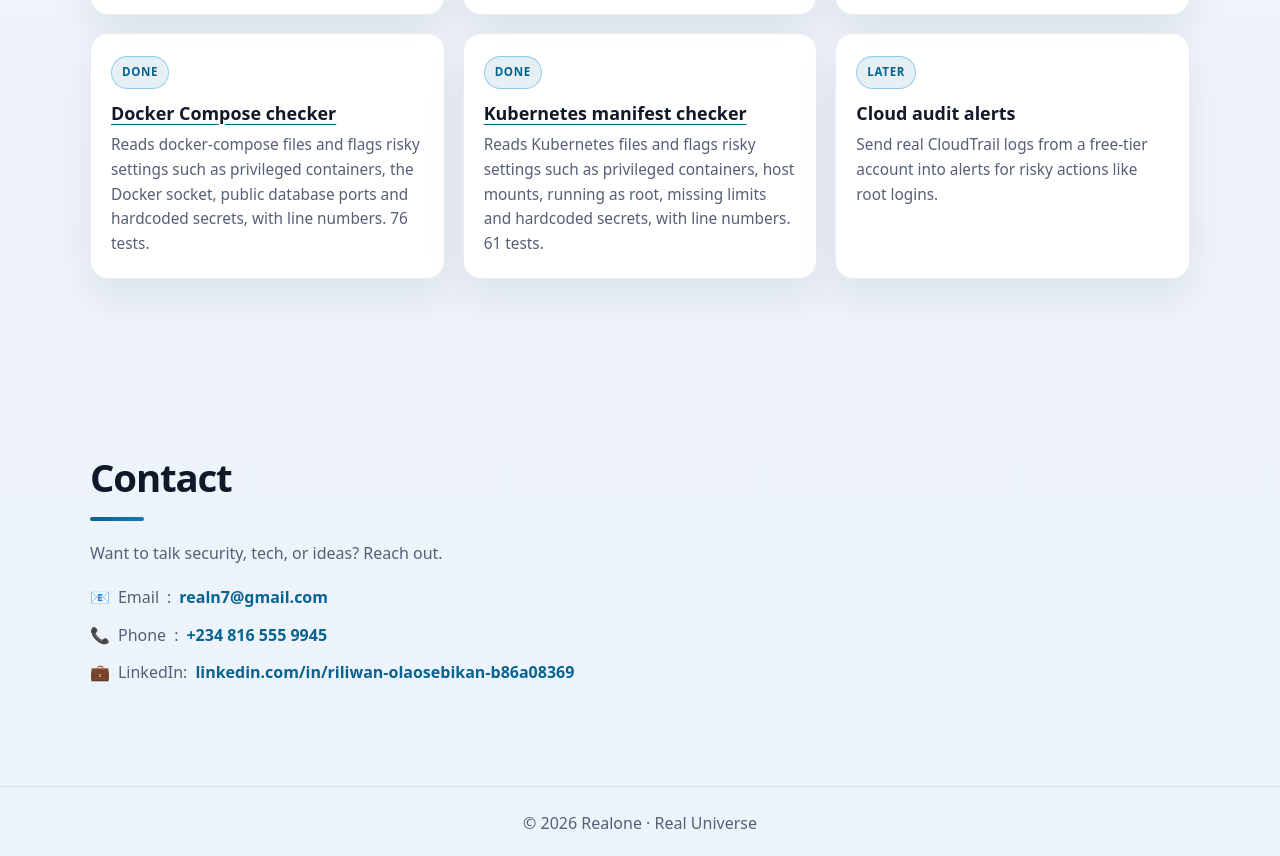
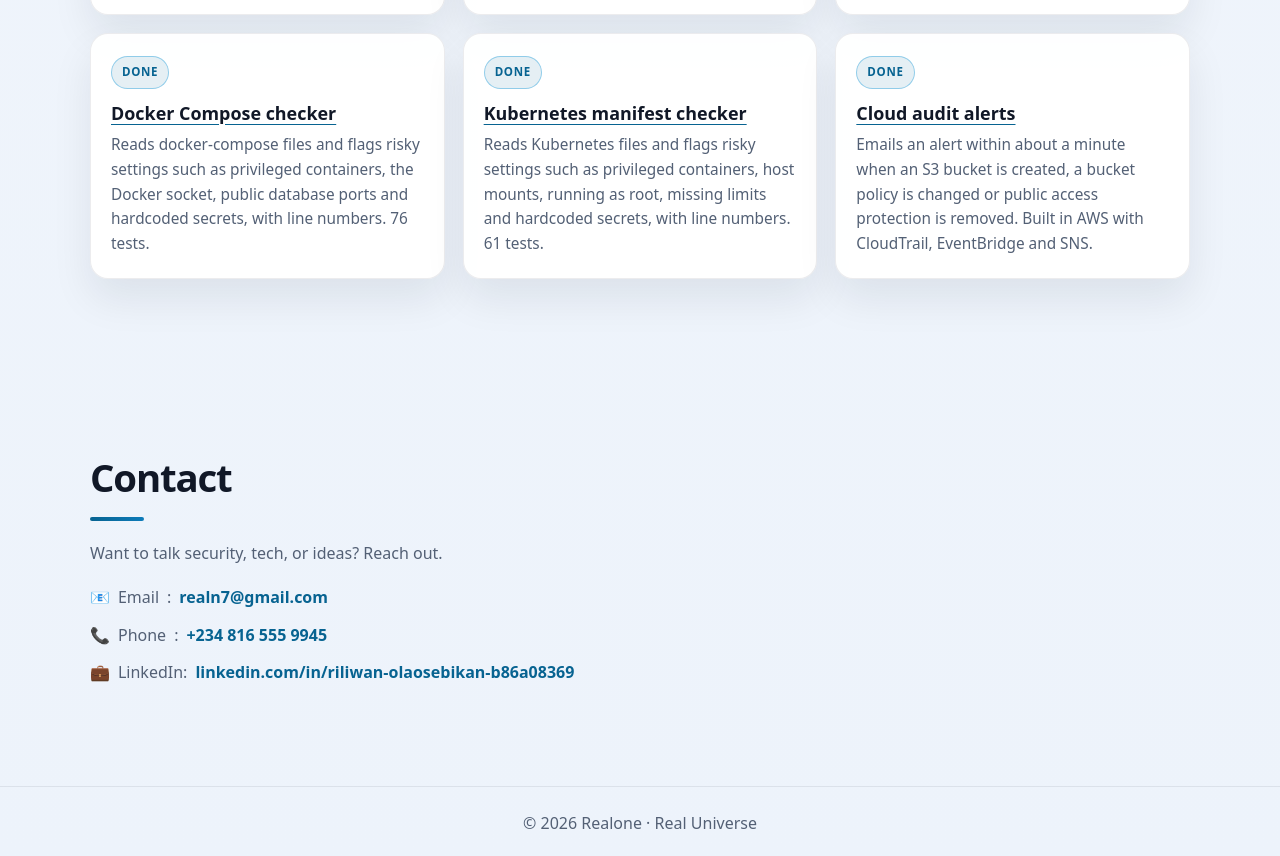
Before and after one commit to twistedsol/Tracking-Tool, a plain HTML site: page index.html in a window 1280 px wide. Shown: the part 3600-4456 px from the top of the page. Drawn offline with Linux system fonts and the light colour scheme.

Commit message:
Update Cloud audit alerts lab card.
Updated the description of Cloud audit alerts to provide more detail about the alerting process and technologies used.

```diff
--- a/index.html
+++ b/index.html
@@ -715,11 +715,11 @@
           </article>
 
             <article class="card">
-            <span class="badge" data-i18n="status_later">Later</span>
-              <h3 data-i18n="lab3_title">Cloud audit alerts</h3>
+           <span class="badge" data-i18n="status_done">Done</span>
+            <h3><a href="https://github.com/twistedsol/cloud-audit-alerts" target="_blank" rel="noopener" data-i18n="lab3_title" style="text-decoration: underline; text-decoration-color: var(--accent); text-underline-offset: 4px;">Cloud audit alerts</a></h3>
 
               <p data-i18n="lab3_text">
-                Send real CloudTrail logs from a free-tier account into alerts for risky actions like root logins.
+               Emails an alert within about a minute when an S3 bucket is created, a bucket policy is changed or public access protection is removed. Built in AWS with CloudTrail, EventBridge and SNS.
               </p>
             </article>
           </div>
@@ -851,7 +851,7 @@ lab10_text: "A Python tool that reads GitHub Actions workflow files and flags ri
         skill4_text: "Solutions support · devices and platforms · vendors",
 lab3_title: "Cloud audit alerts",
           lab3_text:
-            "Send real CloudTrail logs from a free-tier account into alerts for risky actions like root logins.",
+            "Emails an alert within about a minute when an S3 bucket is created, a bucket policy is changed or public access protection is removed. Built in AWS with CloudTrail, EventBridge and SNS.",
           contact_title: "Contact",
           contact_text: "Want to talk security, tech, or ideas? Reach out.",
           label_email: "Email",
@@ -948,7 +948,7 @@ lab10_text: "Un outil Python qui lit des fichiers de workflow GitHub Actions et
 
           lab3_title: "Alertes sur les journaux d'audit cloud",
           lab3_text:
-            "Envoyer de vrais journaux CloudTrail d'un compte gratuit vers des alertes pour les actions à risque, comme les connexions root.",
+           "Envoie un e-mail d'alerte en une minute environ quand un bucket S3 est créé, qu'une politique de bucket est modifiée ou que la protection d'accès public est supprimée. Construit sur AWS avec CloudTrail, EventBridge et SNS.",
           contact_title: "Contact",
           contact_text: "Envie de parler sécurité, technologie ou idées ? Écrivez-moi.",
           label_email: "E-mail",
```
